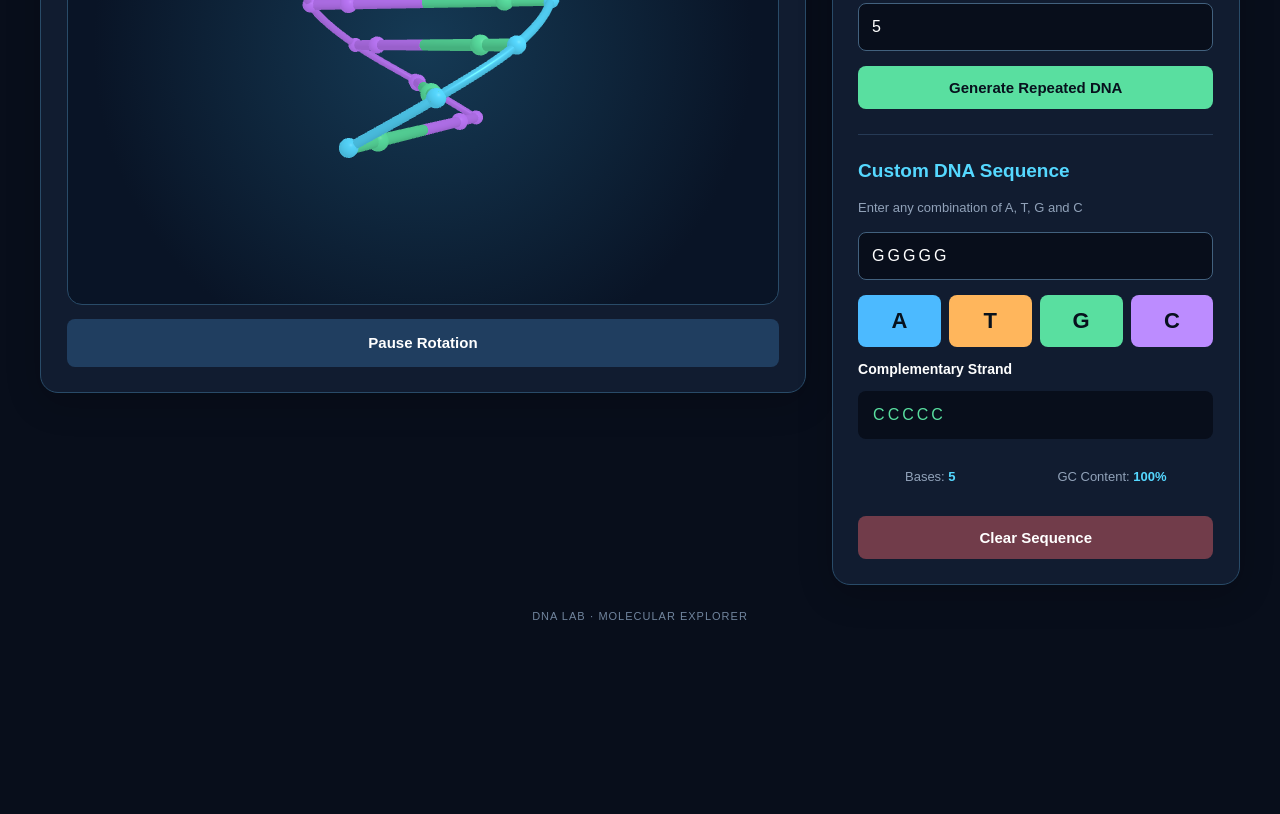
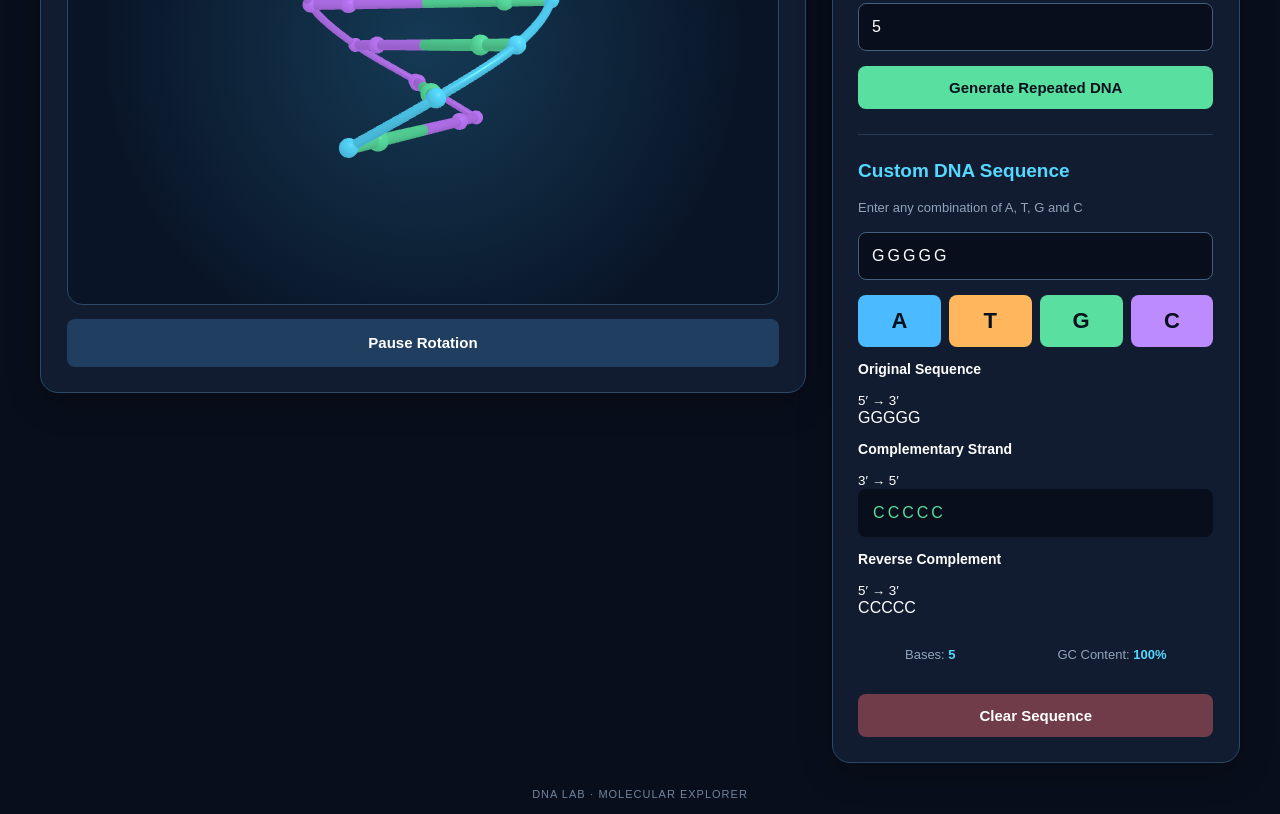
Before and after one commit to frnamshryfy59-creator/DNA-test-, a plain HTML site: page index.html in a window 1280 px wide. Shown: the part 444-1258 px from the top of the page. Before the commit the page ends 1117 px from the top, so only its background shows below. Drawn offline with nearby package versions, Linux system fonts and the light colour scheme; animation ran at ten frames a second.

Commit message:
Update index.html

```diff
--- a/index.html
+++ b/index.html
@@ -115,13 +115,31 @@
     </div>
 
 
-    <div id="complementPanel">
 
-      <h3>Complementary Strand</h3>
+<div id="complementPanel">
 
-      <div id="complement">CCCCC</div>
+  <div class="sequence-result">
+    <h3>Original Sequence</h3>
+    <small>5′ → 3′</small>
+    <div id="originalSequence">GGGGG</div>
+  </div>
 
-    </div>
+  <div class="sequence-result">
+    <h3>Complementary Strand</h3>
+    <small>3′ → 5′</small>
+    <div id="complement">CCCCC</div>
+  </div>
+
+  <div class="sequence-result">
+    <h3>Reverse Complement</h3>
+    <small>5′ → 3′</small>
+    <div id="reverseComplement">CCCCC</div>
+  </div>
+
+</div>
+
+
+    </>
 
 
     <div class="stats">
```
